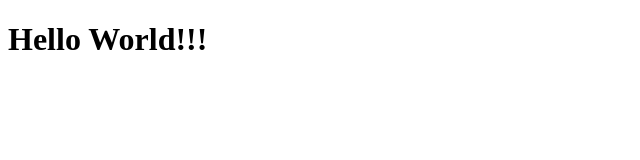
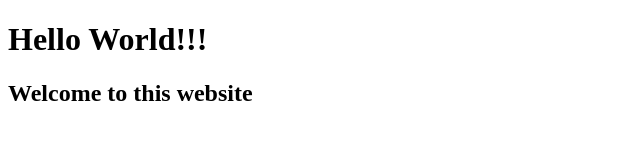
Before and after one commit to vknowtheyknow/testGit, a plain HTML site: page index.html in a window 1280 px wide. Shown: the whole page, without its empty margins (0-640 px from the left). Drawn offline with Linux system fonts and the light colour scheme.

Commit message:
Added welcome text

```diff
--- a/index.html
+++ b/index.html
@@ -5,4 +5,5 @@
 </head>
 <body>
     <h1>Hello World!!!</h1>
+    <h2>Welcome to this website</h2>
 </body>
```
